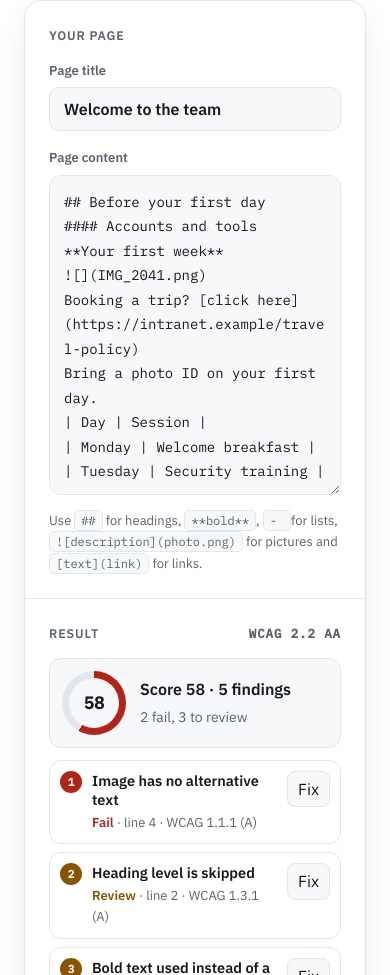
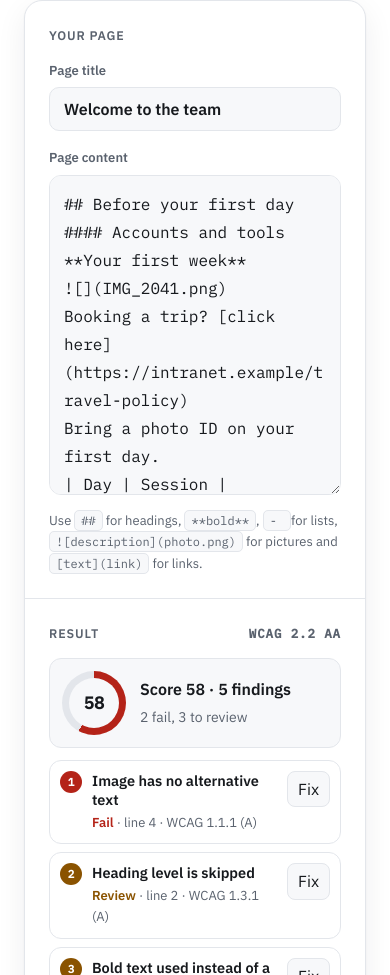
Before and after one commit to amitmazuz369/clearwren-site, a plain HTML site: page site/index.html in a window 390 px wide. Shown: the part 2489-3464 px from the top of the page. Drawn offline with Linux system fonts and the light colour scheme.

Commit message:
Home page: 16px lab editor on phones, hide JS-only sections without JS (gate passed)

```diff
--- a/site/assets/home.css
+++ b/site/assets/home.css
@@ -95,7 +95,7 @@ main.full { padding: 0; }
 .x-col + .x-col { border-top: 1px solid var(--border); }
 @media (min-width: 1100px) { .x-col + .x-col { border-top: 0; border-left: 1px solid var(--border); } }
 .x-colh { display: flex; align-items: center; justify-content: space-between; gap: 8px; margin-bottom: 14px; font-size: 12.5px; text-transform: uppercase; letter-spacing: .07em; color: var(--ink-soft); font-weight: 600; }
-.x-lab textarea { width: 100%; min-height: 320px; font-size: 16px; resize: vertical; border: 1px solid var(--border); background: var(--surface); color: var(--ink); border-radius: 12px; padding: 14px; font: 14px/1.75 var(--mono); }
+.x-lab textarea { width: 100%; min-height: 320px; resize: vertical; border: 1px solid var(--border); background: var(--surface); color: var(--ink); border-radius: 12px; padding: 14px; font: 16px/1.75 var(--mono); }
 .x-hint { font-size: 13px; color: var(--ink-soft); margin: 8px 0 0; }
 .x-linkbtn { background: none; border: 0; padding: 0; color: var(--accent); text-decoration: underline; text-underline-offset: 3px; font-size: 13px; text-transform: none; letter-spacing: 0; }
 .x-pv { border: 1px solid var(--border); border-radius: 12px; padding: 18px 18px 22px; min-height: 300px; background: var(--bg); font-size: 15px; }
@@ -161,6 +161,8 @@ main.full { padding: 0; }
 /* Narrow screens: the result sits right under the editor, the preview comes last. */
 @media (max-width: 1099px) { .x-lab .x-col:nth-child(3) { order: 2; } .x-lab .x-col:nth-child(2) { order: 3; } }
 @media (min-width: 700px) { .x-lab textarea { font-size: 14px; } }
+/* Without JavaScript these two sections have nothing under their heading, so they stay out of the way. */
+.x-js-off #contrast, .x-js-off #simulator { display: none; }
 .x-revtag { font: 600 11px var(--mono); color: var(--x-review); border: 1px solid currentColor; border-radius: 6px; padding: 0 5px; margin-left: 4px; vertical-align: 1px; }
 h2[tabindex="-1"]:focus { outline: none; }
 h2[tabindex="-1"]:focus-visible { outline: 3px solid var(--accent); outline-offset: 4px; }
```
